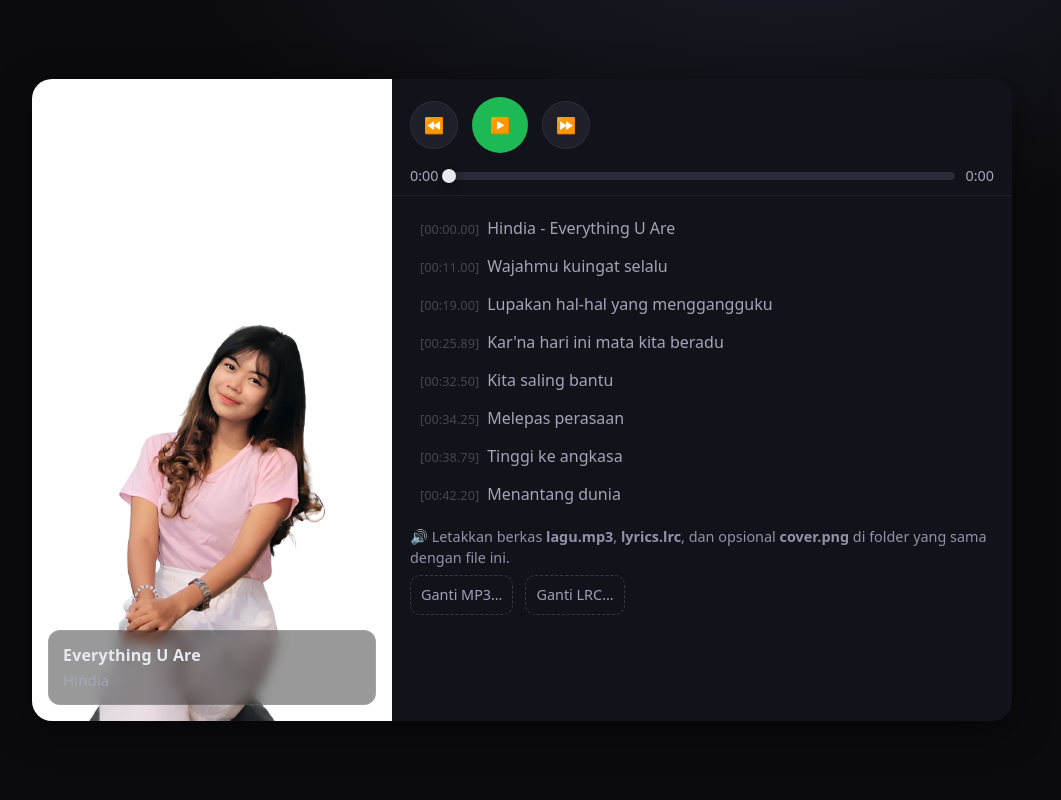
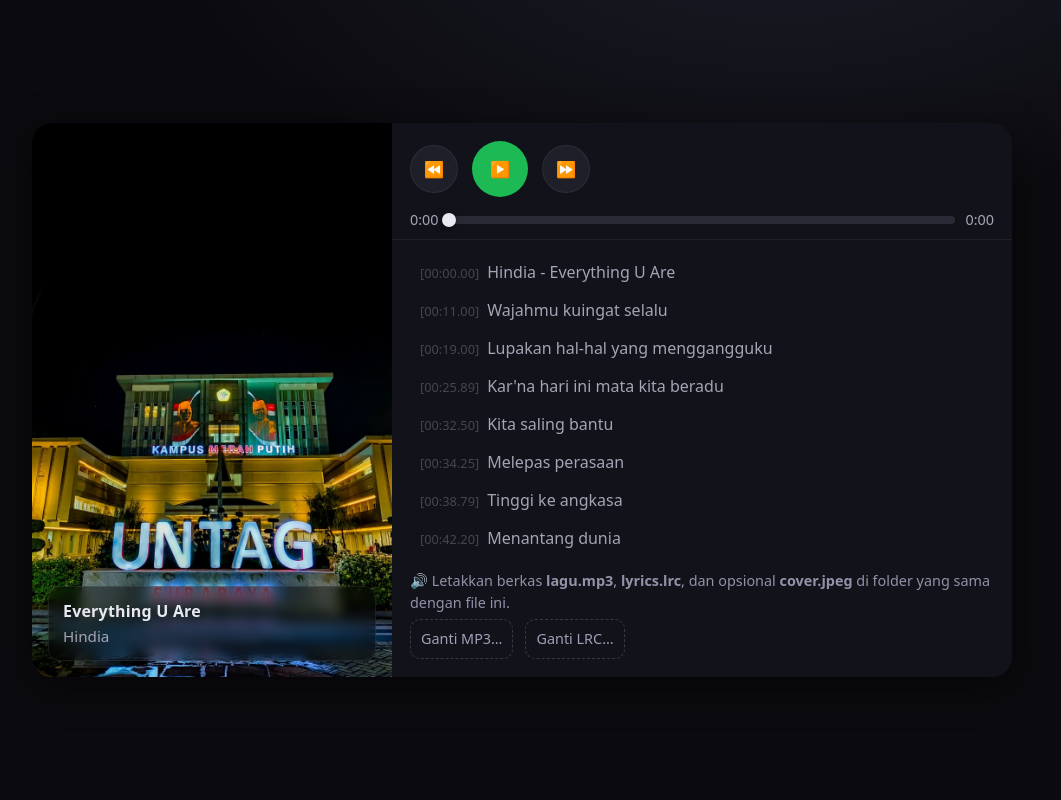
Before and after one commit to zaki2424fa/everything_you_are, a plain HTML site: page index.html in a window 1280 px wide. Shown: the whole page, without its empty margins (118-1179 px from the left). Drawn offline with Linux system fonts and the light colour scheme; no server answers.

Commit message:
Update index.html

```diff
--- a/index.html
+++ b/index.html
@@ -73,8 +73,8 @@
 <body>
   <div class="player" id="player">
     <div class="cover">
-      <img id="coverImg" src="cover.png" alt="Cover Album" onerror="this.style.display='none';document.getElementById('coverFallback').style.display='grid'">
-      <div id="coverFallback" class="fallback" style="display:none">Unggah <code>cover.png</code></div>
+      <img id="coverImg" src="cover.jpeg" alt="Cover Album" onerror="this.style.display='none';document.getElementById('coverFallback').style.display='grid'">
+      <div id="coverFallback" class="fallback" style="display:none">Unggah <code>cover.jpeg</code></div>
       <div class="meta">
         <div class="title">Everything U Are</div>
         <div class="artist">Hindia</div>
@@ -106,7 +106,7 @@
 
       <div class="footer">
         <div class="hint">
-          🔊 Letakkan berkas <b>lagu.mp3</b>, <b>lyrics.lrc</b>, dan opsional <b>cover.png</b> di folder yang sama dengan file ini.
+          🔊 Letakkan berkas <b>lagu.mp3</b>, <b>lyrics.lrc</b>, dan opsional <b>cover.jpeg</b> di folder yang sama dengan file ini.
         </div>
         <div class="filepick">
           <label for="mp3Input">Ganti MP3… <input id="mp3Input" type="file" accept="audio/mpeg" /></label>
```
